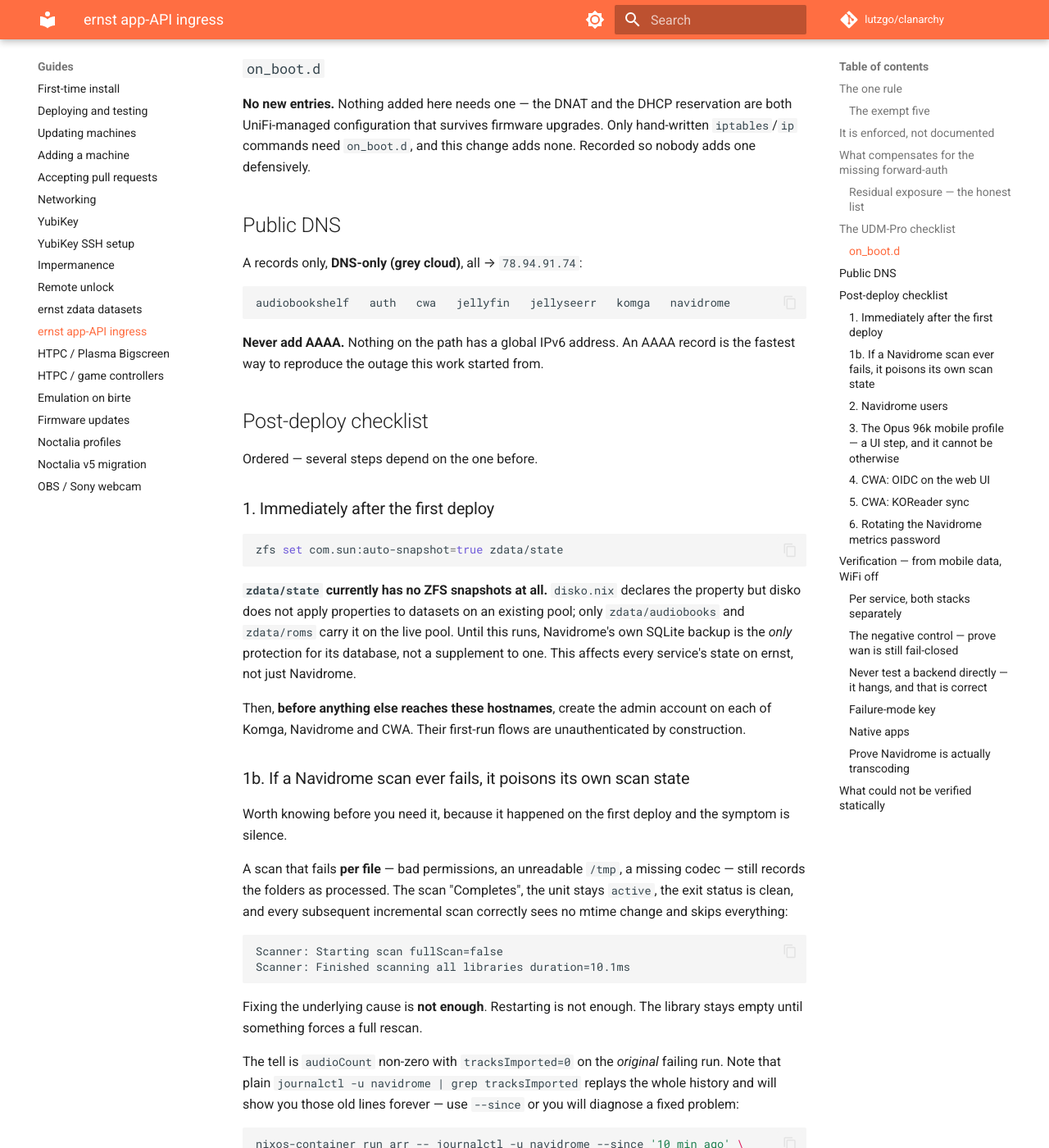
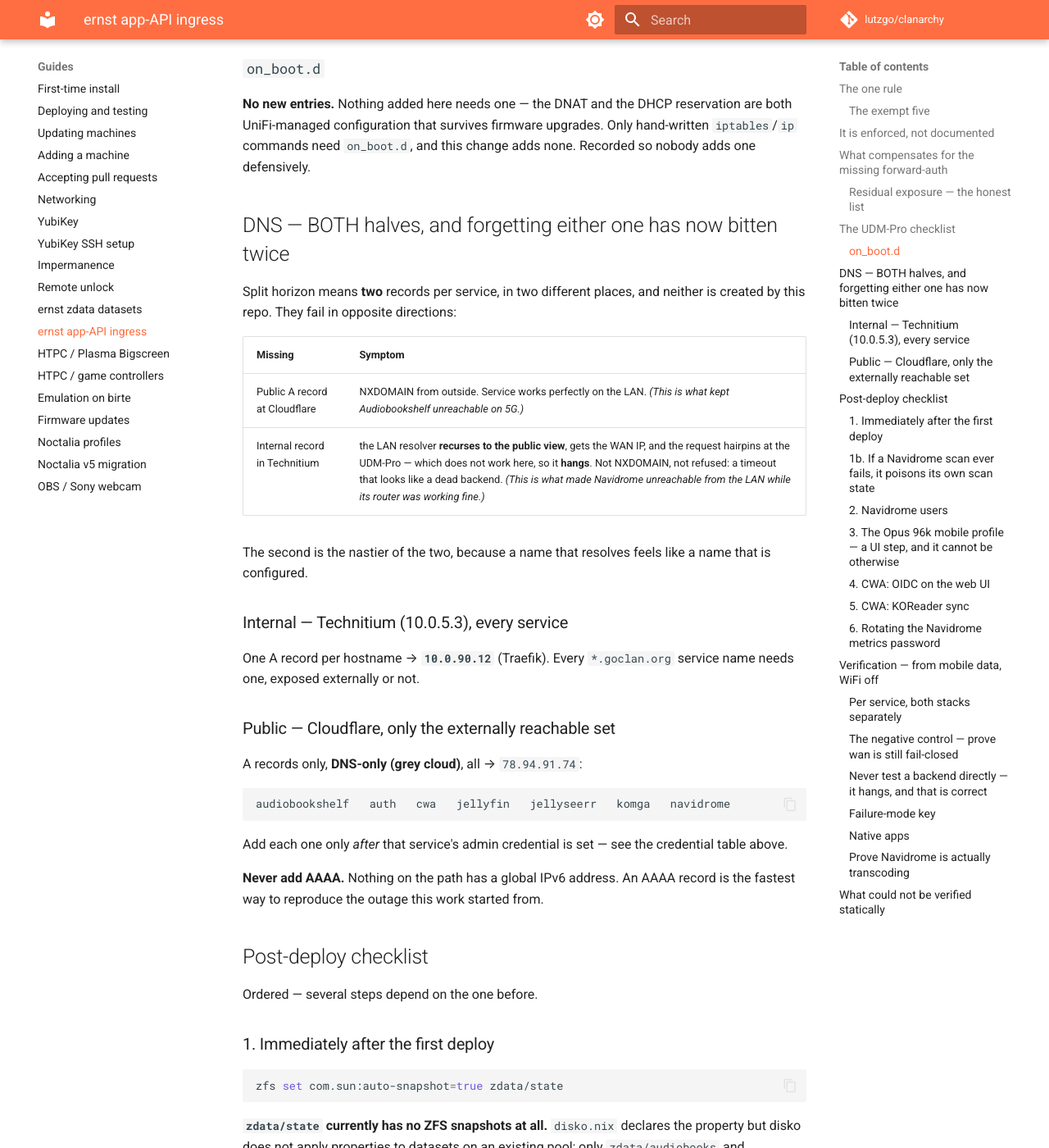
Before and after one commit to lutzgo/clanarchy, an MkDocs documentation site: the page built from docs/guides/ernst-app-api-ingress.md, in a window 1280 px wide and 1400 px high, scrolled down 3257 px. Shown: the whole window at 82% size. Built offline with MkDocs 1.6.1 and Material for MkDocs 9.7.7, drawn with Linux system fonts in a browser that asks for light colours; comment, search, counter and statistics services are not loaded; some of the changed text lies outside the part shown.

Commit message:
CWA ships a default password; say so, and document both halves of DNS
Two corrections found while walking through account creation on the live
system.

CWA IS NOT A FIRST-RUN WIZARD. The guide said the three new services' "first-run
flows are unauthenticated by construction", which is true of Komga and
Navidrome and the wrong shape for CWA. From the v4.0.6 source:

  cps/constants.py:132  DEFAULT_PASSWORD = "admin123"
  cps/ub.py:1175        # Generate User admin with admin123 password, and
                        # access to everything

Komga and Navidrome are UNOWNED until someone claims them — the window closes
itself the moment an admin exists. CWA is OWNED FROM FIRST BOOT by a password
that is in the source code and in every guide on the internet, and no window
closes by itself. Grouping the three under one sentence would have left the
dangerous one looking like the other two.

The ordering rule is now explicit: add a public A record only after that
service's admin credential is set. komga and cwa deliberately still have none.

BOTH HALVES OF SPLIT-HORIZON DNS, because forgetting either has now cost a
debugging session, in opposite directions:

  missing PUBLIC record   -> NXDOMAIN from outside, works fine on the LAN.
                             This is what kept Audiobookshelf off 5G.
  missing INTERNAL record -> Technitium recurses to the public view, returns
                             the WAN IP, and the request hairpins at the
                             UDM-Pro, which does not work here. It HANGS.
                             Not NXDOMAIN, not refused — a timeout that reads
                             as a dead backend. This is what made Navidrome
                             unreachable from the LAN while its router was
                             answering 302 correctly.

The second is the nastier one: a name that resolves feels like a name that is
configured. Measured today — navidrome.goclan.org answered 78.94.91.74 from
Technitium because no internal record exists, and curl from the LAN hung.

Co-Authored-By: Claude Opus 5 <noreply@anthropic.com>
Claude-Session: https://claude.ai/code/session_01Hiqej4Uh82Dw4vWwLrGhsc

````diff
--- a/docs/guides/ernst-app-api-ingress.md
+++ b/docs/guides/ernst-app-api-ingress.md
@@ -121,13 +121,34 @@ reservation are both UniFi-managed configuration that survives firmware
 upgrades. Only hand-written `iptables`/`ip` commands need `on_boot.d`, and this
 change adds none. Recorded so nobody adds one defensively.
 
-## Public DNS
+## DNS — BOTH halves, and forgetting either one has now bitten twice
+
+Split horizon means **two** records per service, in two different places, and
+neither is created by this repo. They fail in opposite directions:
+
+| Missing | Symptom |
+|---|---|
+| Public A record at Cloudflare | NXDOMAIN from outside. Service works perfectly on the LAN. *(This is what kept Audiobookshelf unreachable on 5G.)* |
+| Internal record in Technitium | the LAN resolver **recurses to the public view**, gets the WAN IP, and the request hairpins at the UDM-Pro — which does not work here, so it **hangs**. Not NXDOMAIN, not refused: a timeout that looks like a dead backend. *(This is what made Navidrome unreachable from the LAN while its router was working fine.)* |
+
+The second is the nastier of the two, because a name that resolves feels like a
+name that is configured.
+
+### Internal — Technitium (10.0.5.3), every service
+
+One A record per hostname → **`10.0.90.12`** (Traefik). Every `*.goclan.org`
+service name needs one, exposed externally or not.
+
+### Public — Cloudflare, only the externally reachable set
 
 A records only, **DNS-only (grey cloud)**, all → `78.94.91.74`:
 
 ```
 audiobookshelf   auth   cwa   jellyfin   jellyseerr   komga   navidrome
 ```
+
+Add each one only *after* that service's admin credential is set — see the
+credential table above.
 
 **Never add AAAA.** Nothing on the path has a global IPv6 address. An AAAA
 record is the fastest way to reproduce the outage this work started from.
@@ -149,9 +170,24 @@ this runs, Navidrome's own SQLite backup is the *only* protection for its
 database, not a supplement to one. This affects every service's state on ernst,
 not just Navidrome.
 
-Then, **before anything else reaches these hostnames**, create the admin
-account on each of Komga, Navidrome and CWA. Their first-run flows are
-unauthenticated by construction.
+Then, **before a public A record exists for any of these names**, deal with
+each service's initial credential. The three are NOT the same shape, and
+treating them as one is how the wrong one gets left open:
+
+| Service | Initial state | What "unauthenticated" means |
+|---|---|---|
+| Komga | no account at all | first visitor is offered **Create the first user**, and it is an admin |
+| Navidrome | no account at all | first visitor gets the **create-admin** form; the API advertises `firstTime: true` to anyone who asks |
+| **CWA** | **`admin` / `admin123` already exists** | **not a wizard — a DEFAULT CREDENTIAL.** `cps/constants.py:132` sets `DEFAULT_PASSWORD = "admin123"` and `cps/ub.py:1175` creates the account automatically |
+
+CWA is the dangerous one, because there is no window that closes by itself.
+Komga and Navidrome are unowned until someone claims them; CWA is owned from
+first boot by a password that is in the source code and in every guide on the
+internet. **Change it before `cwa.goclan.org` resolves publicly**, not after.
+
+The ordering rule that follows: add the public A record for a service only
+*after* its admin credential is set. `komga` and `cwa` deliberately have no
+public record yet for exactly this reason.
 
 ### 1b. If a Navidrome scan ever fails, it poisons its own scan state
 
````
